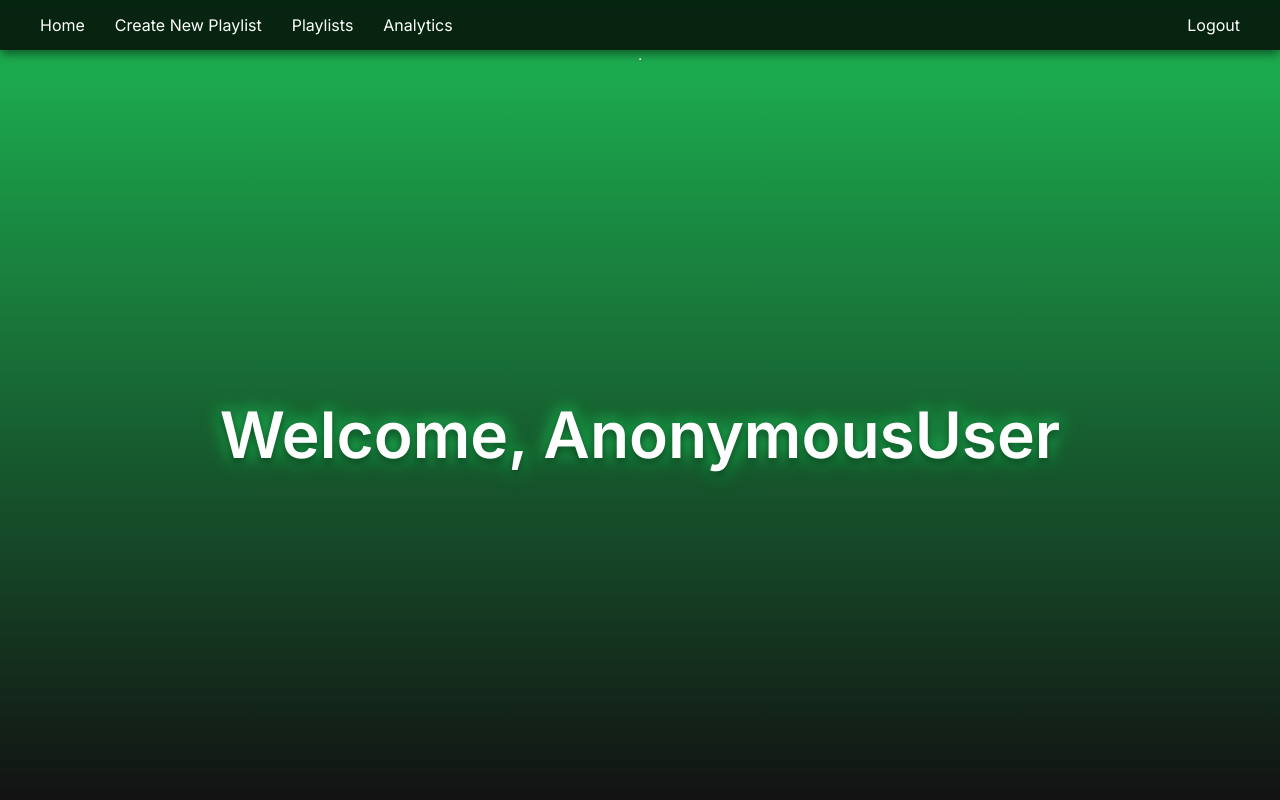
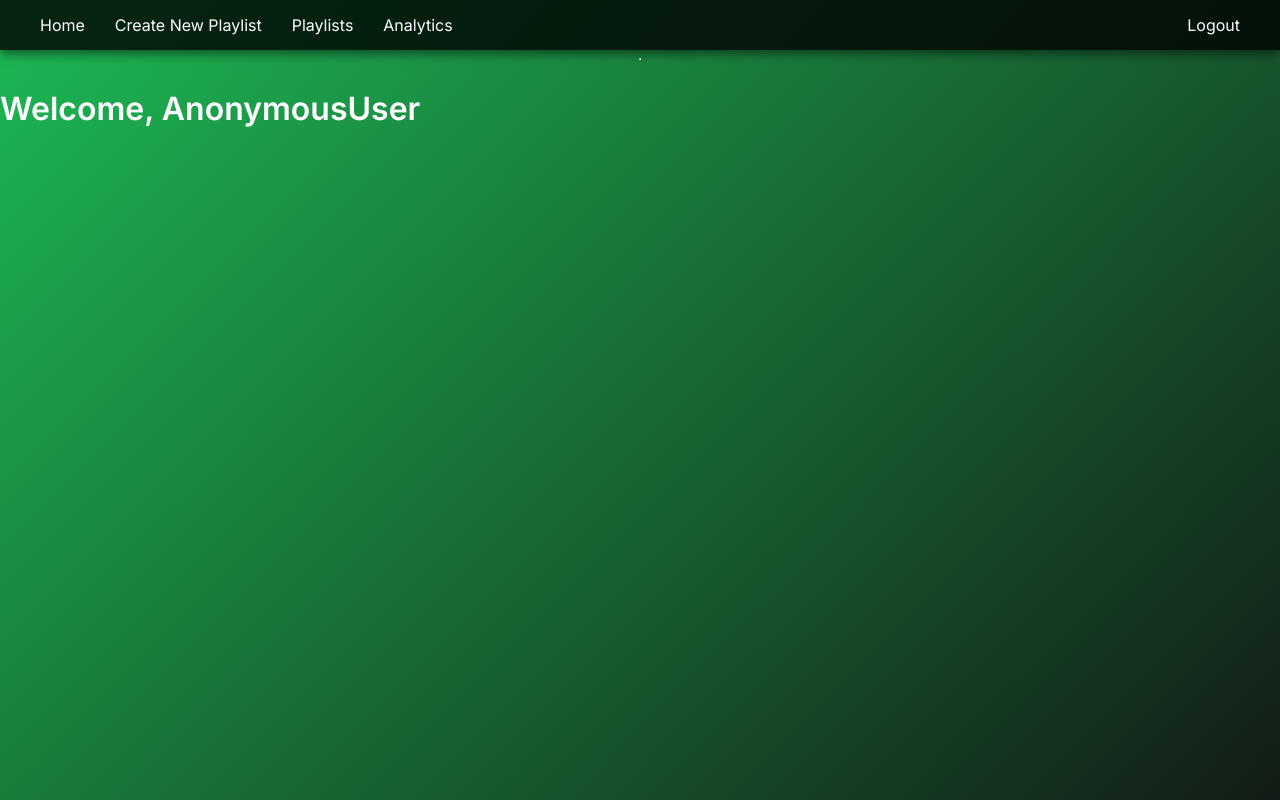
Before and after one commit to williamjones0471/TuneTrack, a Django app: template musicapp/templates/musicapp/home.html in a window 1280 px wide. Run offline with Django 5.2, Linux system fonts and the light colour scheme; the template is opened without the code that fills it, so the values that code supplies are empty.

Commit message:
Revert "Update styling for home page"
This reverts commit 02d284a9596e6b204e8dd9dc56a8337158a91dbe.

```diff
--- a/musicapp/templates/musicapp/home.html
+++ b/musicapp/templates/musicapp/home.html
@@ -11,7 +11,7 @@
                 margin: 0;
                 padding: 0;
                 font-family: 'Inter', sans-serif;
-                background: linear-gradient(to bottom, #1db954, #121212);
+                background: linear-gradient(135deg, #1db954, #121212);
                 color: white;
                 min-height: 100vh;
                 display: flex;
@@ -57,38 +57,6 @@
                 font-size: 1.5rem;
                 font-weight: 700;
             }
-
-            .center-content {
-                flex: 1;
-                display: flex;
-                flex-direction: column;
-                justify-content: center;
-                align-items: center;
-                text-align: center;
-            }
-
-            .center-content h1{
-                font-size: 4rem;
-                font-weight: bold;
-                color: #fff;
-                text-shadow: 0 4px 10px rgba(0, 0, 0, 0.6),
-                             0 0 15px #1db954,
-                             0 0 20px #1db954;
-                opacity: 0;
-                animation: fadeIn 2s ease-in forwards;
-            }
-
-            @keyframes fadeIn{
-                0% {
-                    opacity: 0;
-                    trasnform: translateY(20px);
-                }
-                100%{
-                    opacity: 1;
-                    transform: translateY(0);
-                }
-            }
-
     </style>
   </head>
   <body>
@@ -107,12 +75,12 @@
 
     <hr>
 
-    <div class="center-content">
         <h1>Welcome, {{ user }}</h1>
+
         {% if message %}
             <p>{{ message }}</p>
         {% endif %}
-    </div>
+
         {% if song_info %}
             {% for song in song_info %} {% for artist in artist_info %}
                 {% if forloop.counter == forloop.parentloop.counter %}
```
Also changed, not shown: db.sqlite3.
